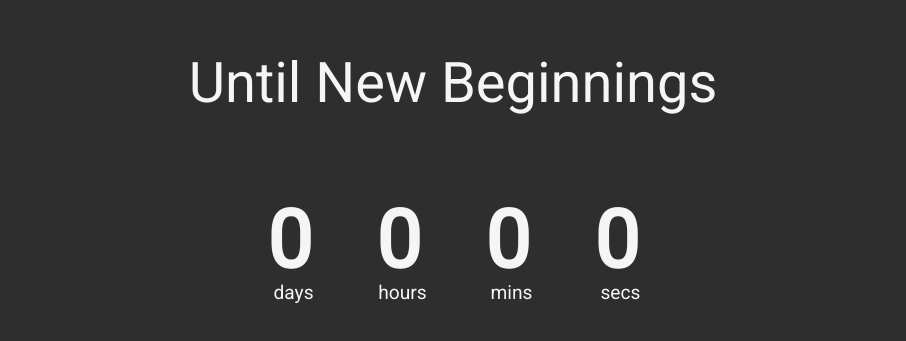
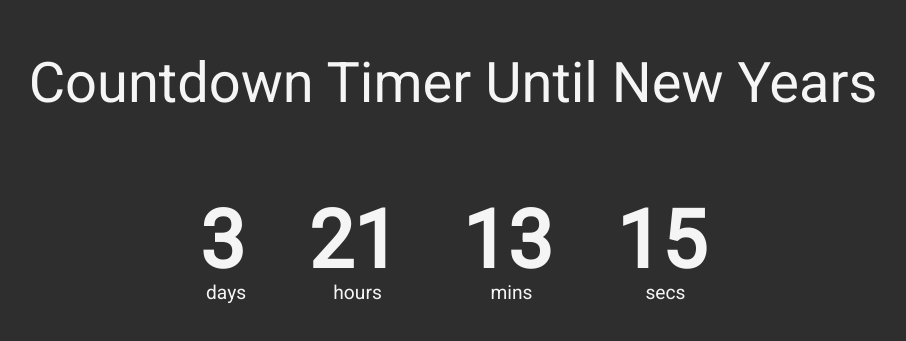
Before and after one commit to mschinagaines/JWST-CountdownTimer, a plain HTML site: page index.html in a window 1280 px wide. Shown: the part 143-484 px from the top of the page, without its empty margins (187-1093 px from the left). Drawn offline with Linux system fonts and the light colour scheme.

Commit message:
🕑 Added countdown timer

```diff
--- a/index.html
+++ b/index.html
@@ -11,7 +11,7 @@
 </head>
 <body>
     <!-- Big Heading -->
-    <h1>Until New Beginnings</h1>
+    <h1>Countdown Timer Until New Years</h1>
     <!-- Countdown Timer -->
         <div class="countdown-container">
             <!-- Days -->
--- a/script.js
+++ b/script.js
@@ -1,10 +1,25 @@
-const newBeginnings = '1 Jan 2021'
+const daysEl = document.getElementById('days');
+const hoursEl = document.getElementById('hours');
+const minsEl = document.getElementById('minutes');
+const secsEl = document.getElementById('seconds');
+
+const newBeginnings = '1 Jan 2021';
 
 function countdown() {
-    const newYearsDate = new Date(newYears);
+    const newDate = new Date(newBeginnings);
     const currentDate = new Date();
 
-    console.log(newYearsDate - currentDate);
+    const totalSeconds = (newDate - currentDate) / 1000;
+
+    const days = Math.floor(totalSeconds / 3600 / 24);
+    const hours = Math.floor(totalSeconds / 3600) % 24;
+    const minutes = Math.floor(totalSeconds / 60) % 60;
+    const seconds = Math.floor(totalSeconds) % 60;
+
+    daysEl.innerHTML = days;
+    hoursEl.innerHTML = hours;
+    minsEl.innerHTML = minutes;
+    secsEl.innerHTML = seconds;
 }
 
 // initial call
```
